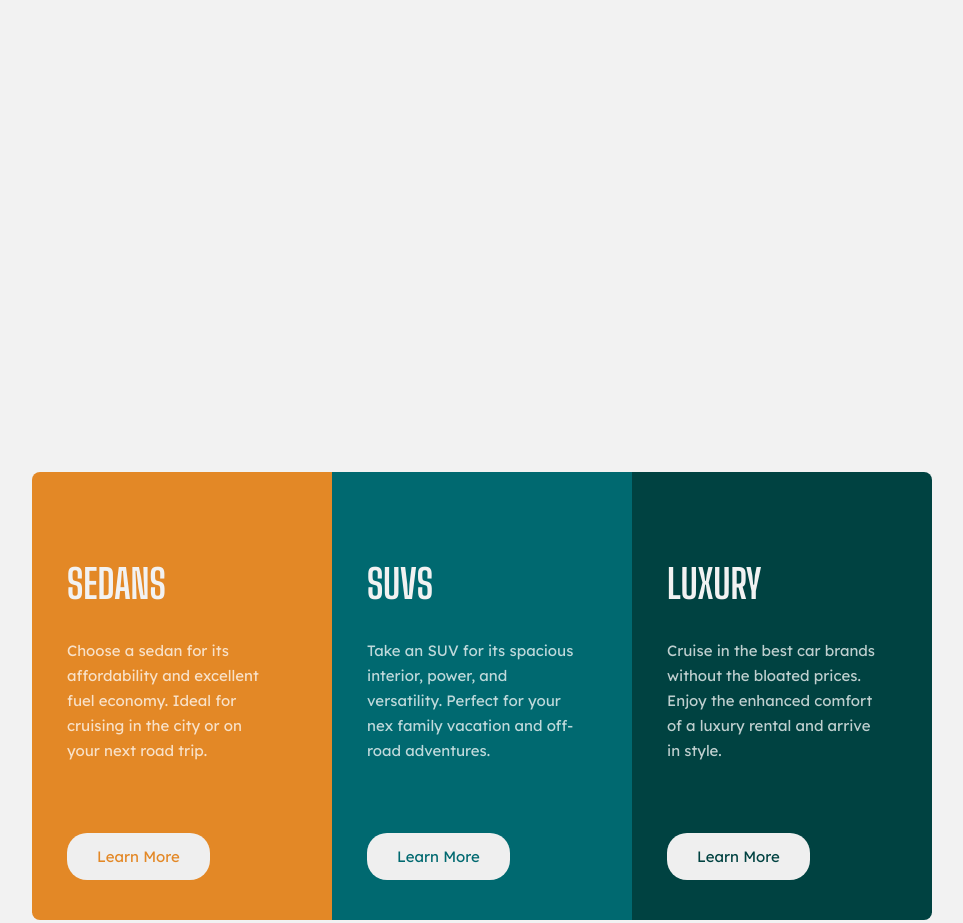
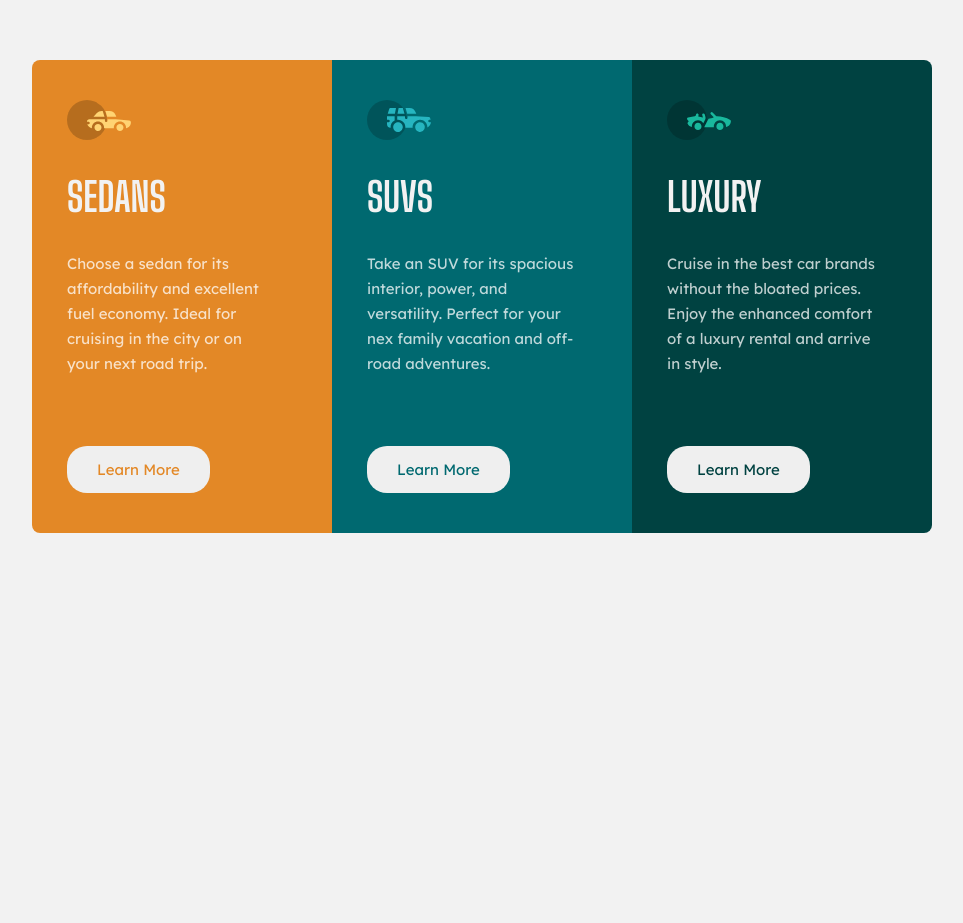
Before and after one commit to MartynaGit/3-column-cards, a plain HTML site: page index.html in a window 1280 px wide. Shown: the part 104-1027 px from the top of the page, without its empty margins (158-1121 px from the left). After the commit the page ends 800 px from the top, so only its background shows below. Drawn offline with Linux system fonts and the light colour scheme.

Commit message:
img to images

```diff
--- a/index.html
+++ b/index.html
@@ -16,19 +16,19 @@
 <body>
     <div class="cards">
         <div class="card card-one">
-            <img src="/img/icon-sedans.svg" alt="">
+            <img src="/images/icon-sedans.svg" alt="">
             <h1 class="card-title">sedans</h1>
             <p class="card-txt">Choose a sedan for its <br> affordability and excellent fuel <br>  economy. Ideal for cruising in <br> the city or on your next road <br> trip.</p>
             <button>Learn More</button>
         </div>
         <div class="card card-two">
-            <img src="/img/icon-suvs.svg" alt="">
+            <img src="/images/icon-suvs.svg" alt="">
             <h1 class="card-title">Suvs</h1>
             <p class="card-txt">Take an SUV for its spacious <br> interior, power, and versatility. <br>Perfect for your nex family <br> vacation and off-road <br> adventures.</p>
             <button>Learn More</button>
         </div>
         <div class="card card-three">
-            <img src="/img/icon-luxury.svg" alt="">
+            <img src="/images/icon-luxury.svg" alt="">
             <h1 class="card-title">Luxury</h1>
             <p class="card-txt">Cruise in the best car brands <br> without the bloated prices. <br>Enjoy the enhanced comfort of <br> a luxury rental and arrive in <br> style.</p>
             <button>Learn More</button>
--- a/style.css
+++ b/style.css
@@ -106,6 +106,10 @@ body {
 
 
 @media(min-width:992px){
+
+    body{
+        height: 100vh;
+    }
     .cards {
         flex-direction: row;
         align-items: start;
```
